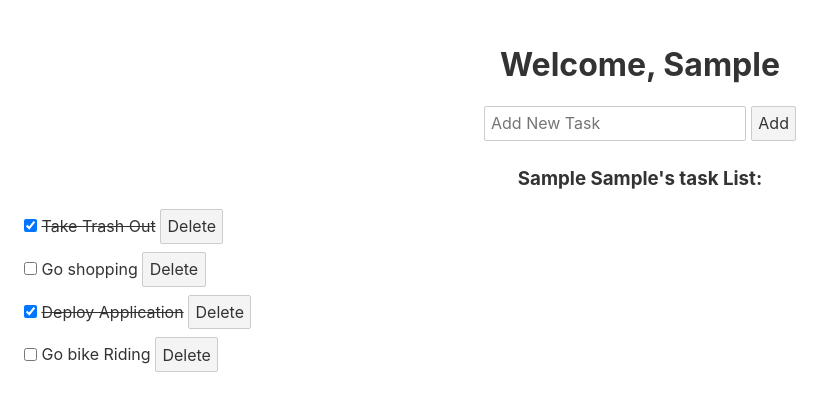
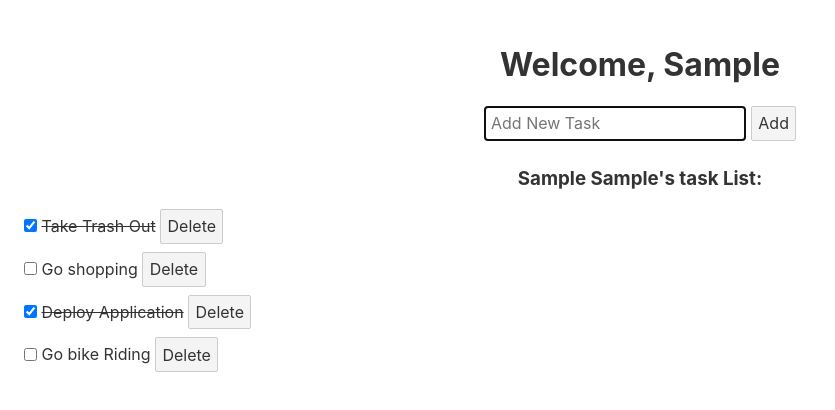
Before and after one commit to Ibrah-55/svelte-ToDo-Task-App, a Svelte app: page / in a window 1280 px wide. Both pictures are taken after typing "Sample", "Sample" into the empty fields and a click on the button "Submit". Shown: the top 410 px of the page, without its empty margins (0-835 px from the left). Built offline with nearby package versions, Linux system fonts and the light colour scheme.

Commit message:
added input form onMount State

```diff
--- a/src/InputForm.svelte
+++ b/src/InputForm.svelte
@@ -1,13 +1,19 @@
 <script>
     import {toDoItems} from './store';
+    import {onMount} from 'svelte'
     export let useName;
     let newItem = ''
+    let newItemForm = null;
+
+    onMount (() => {
+        newItemForm.focus()
+    })
     function addToList(){
         $toDoItems = [...$toDoItems, {text: newItem, status:false}]
         newItem = '';
     }
 
     </script>
-    <input bind:value={newItem} type="text" placeholder="Add New Task">
+    <input bind:value={newItem}  bind:this={newItemForm} type="text" placeholder="Add New Task">
     <button on:click={addToList}>Add</button>
     <h3>{useName}'s task List: </h3>
```
